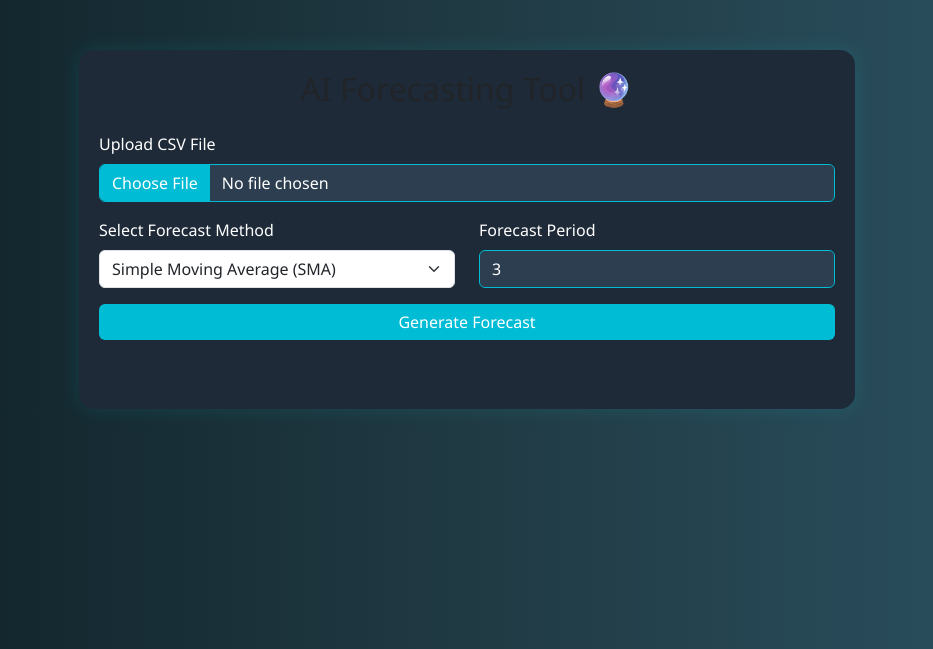
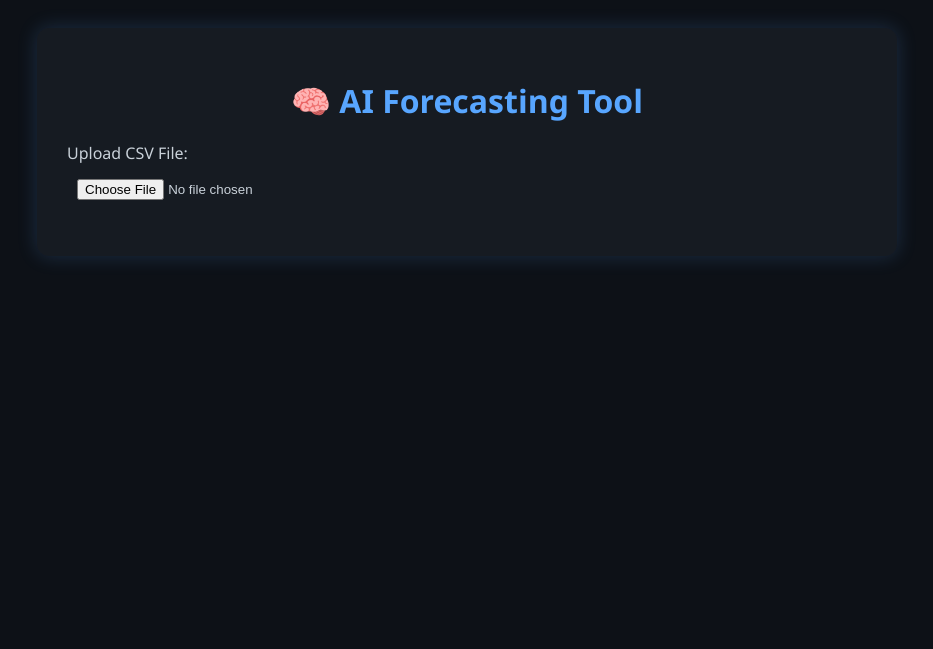
Before and after one commit to Abhishekk-sj/forecasting-backend, a Flask app: page / in a window 1280 px wide. Shown: the top 649 px of the page, without its empty margins (173-1106 px from the left). Run offline with Flask 2, Linux system fonts and the light colour scheme.

Commit message:
Update index.html

```diff
--- a/templates/index.html
+++ b/templates/index.html
@@ -1,171 +1,197 @@
 <!DOCTYPE html>
 <html lang="en">
 <head>
-  <meta charset="UTF-8" />
-  <meta name="viewport" content="width=device-width, initial-scale=1.0"/>
+    <meta charset="UTF-8">
     <title>AI Forecasting Tool</title>
-  <link href="https://cdn.jsdelivr.net/npm/bootstrap@5.3.3/dist/css/bootstrap.min.css" rel="stylesheet"/>
+    <script src="https://cdn.jsdelivr.net/npm/chart.js"></script>
+    <script src="https://code.jquery.com/jquery-3.6.0.min.js"></script>
     <style>
         body {
-      background: linear-gradient(to right, #0f2027, #203a43, #2c5364);
-      color: white;
             font-family: 'Segoe UI', sans-serif;
+            background: #0d1117;
+            color: #c9d1d9;
+            padding: 20px;
         }
         .container {
             max-width: 800px;
-      margin-top: 50px;
+            margin: auto;
+            background: #161b22;
+            padding: 30px;
+            border-radius: 12px;
+            box-shadow: 0 0 20px #58a6ff33;
         }
-    .card {
-      background-color: #1e2a38;
-      border: none;
-      border-radius: 15px;
-      padding: 20px;
-      box-shadow: 0 0 20px rgba(0, 255, 255, 0.1);
+        h1 {
+            text-align: center;
+            margin-bottom: 20px;
+            color: #58a6ff;
         }
-    .btn-primary {
-      background-color: #00bcd4;
+        label {
+            margin-top: 15px;
+            display: block;
+        }
+        input, select, button {
+            width: 100%;
+            padding: 10px;
+            margin-top: 5px;
+            border-radius: 8px;
             border: none;
         }
-    .btn-primary:hover {
-      background-color: #0097a7;
+        button {
+            background: #238636;
+            color: white;
+            font-weight: bold;
+            cursor: pointer;
+            margin-top: 20px;
         }
-    .form-label, .form-control, select {
-      color: white;
+        button:hover {
+            background: #2ea043;
         }
-    .form-control, select {
-      background-color: #2c3e50;
-      border: 1px solid #00bcd4;
+        #forecast-chart {
+            margin-top: 40px;
         }
-    .form-control::file-selector-button {
-      background-color: #00bcd4;
-      color: white;
-      border: none;
+        .hidden {
+            display: none;
         }
-    .loading {
-      display: none;
-      font-size: 18px;
+        .error {
+            color: #ff6b6b;
+            margin-top: 10px;
+        }
+        .loader {
+            color: #58a6ff;
+            text-align: center;
         }
     </style>
 </head>
 <body>
 <div class="container">
-    <div class="card">
-      <h2 class="mb-4 text-center">AI Forecasting Tool 🔮</h2>
+    <h1>🧠 AI Forecasting Tool</h1>
+    <form id="forecast-form">
+        <label for="file">Upload CSV File:</label>
+        <input type="file" id="file" name="file" required accept=".csv">
 
-      <form id="upload-form">
-        <div class="mb-3">
-          <label for="csvFile" class="form-label">Upload CSV File</label>
-          <input type="file" class="form-control" id="csvFile" name="file" required />
+        <div id="column-selects" class="hidden">
+            <label for="date_col">Select Date Column:</label>
+            <select id="date_col" name="date_col" required></select>
+
+            <label for="value_col">Select Value Column:</label>
+            <select id="value_col" name="value_col" required></select>
+
+            <label for="method">Select Forecast Method:</label>
+            <select id="method" name="method">
+                <option value="sma">Simple Moving Average</option>
+                <option value="wma">Weighted Moving Average</option>
+            </select>
+
+            <label for="period">Forecast Period (e.g., 3):</label>
+            <input type="number" id="period" name="period" min="1" value="3">
+
+            <button type="submit">Generate Forecast</button>
         </div>
 
-        <div id="column-selectors" class="row mb-3" style="display:none;">
-          <div class="col">
-            <label for="dateCol" class="form-label">Select Date Column</label>
-            <select id="dateCol" name="date_col" class="form-select" required></select>
-          </div>
-          <div class="col">
-            <label for="valueCol" class="form-label">Select Value Column</label>
-            <select id="valueCol" name="value_col" class="form-select" required></select>
-          </div>
-        </div>
-
-        <div class="row mb-3">
-          <div class="col">
-            <label for="method" class="form-label">Select Forecast Method</label>
-            <select id="method" name="method" class="form-select">
-              <option value="sma">Simple Moving Average (SMA)</option>
-              <option value="wma">Weighted Moving Average (WMA)</option>
-            </select>
-          </div>
-          <div class="col">
-            <label for="period" class="form-label">Forecast Period</label>
-            <input type="number" class="form-control" id="period" name="period" value="3" min="1" required />
-          </div>
-        </div>
-
-        <button type="submit" class="btn btn-primary w-100">Generate Forecast</button>
-        <div class="text-center mt-3 loading" id="loading">⏳ Forecasting... Please wait...</div>
+        <p id="status" class="loader hidden">Fetching data...</p>
+        <p class="error" id="error-msg"></p>
     </form>
 
-      <hr />
-      <div id="resultArea" style="display: none;">
-        <h5>📈 Forecast Result:</h5>
-        <ul id="forecastResult" class="list-group list-group-flush"></ul>
-      </div>
-
-      <div id="errorArea" class="mt-3 text-danger"></div>
-    </div>
+    <canvas id="forecast-chart" class="hidden"></canvas>
 </div>
 
 <script>
-    const form = document.getElementById('upload-form');
-    const csvInput = document.getElementById('csvFile');
-    const dateColSelect = document.getElementById('dateCol');
-    const valueColSelect = document.getElementById('valueCol');
-    const selectorsDiv = document.getElementById('column-selectors');
-    const resultArea = document.getElementById('resultArea');
-    const forecastList = document.getElementById('forecastResult');
-    const errorArea = document.getElementById('errorArea');
-    const loading = document.getElementById('loading');
+    let csvHeaders = [];
 
-    // Step 1: Detect columns after CSV upload
-    csvInput.addEventListener('change', async () => {
-      const file = csvInput.files[0];
+    document.getElementById('file').addEventListener('change', function () {
+        const file = this.files[0];
         if (!file) return;
 
         const reader = new FileReader();
         reader.onload = function (e) {
             const text = e.target.result;
-        const firstLine = text.split('\n')[0];
-        const headers = firstLine.split(',');
+            const rows = text.trim().split('\n');
+            csvHeaders = rows[0].split(',');
 
-        dateColSelect.innerHTML = '';
-        valueColSelect.innerHTML = '';
-
-        headers.forEach(h => {
-          const option = `<option value="${h.trim()}">${h.trim()}</option>`;
-          dateColSelect.innerHTML += option;
-          valueColSelect.innerHTML += option;
+            const dateSelect = document.getElementById('date_col');
+            const valueSelect = document.getElementById('value_col');
+            dateSelect.innerHTML = '';
+            valueSelect.innerHTML = '';
+            csvHeaders.forEach(col => {
+                dateSelect.innerHTML += `<option value="${col}">${col}</option>`;
+                valueSelect.innerHTML += `<option value="${col}">${col}</option>`;
             });
 
-        selectorsDiv.style.display = 'flex';
+            document.getElementById('column-selects').classList.remove('hidden');
+            document.getElementById('error-msg').textContent = '';
         };
         reader.readAsText(file);
     });
 
-    // Step 2: Handle form submission
-    form.addEventListener('submit', async (e) => {
+    $('#forecast-form').on('submit', function (e) {
         e.preventDefault();
-      loading.style.display = 'block';
-      resultArea.style.display = 'none';
-      errorArea.innerText = '';
-      forecastList.innerHTML = '';
 
-      const formData = new FormData(form);
-      try {
-        const response = await fetch('/forecast', {
+        const file = $('#file')[0].files[0];
+        if (!file) return;
+
+        const formData = new FormData();
+        formData.append('file', file);
+        formData.append('date_col', $('#date_col').val());
+        formData.append('value_col', $('#value_col').val());
+        formData.append('method', $('#method').val());
+        formData.append('period', $('#period').val());
+
+        $('#status').removeClass('hidden');
+        $('#error-msg').text('');
+        $('#forecast-chart').addClass('hidden');
+
+        $.ajax({
+            url: '/forecast',
             method: 'POST',
-          body: formData
-        });
-        const data = await response.json();
-        loading.style.display = 'none';
-
-        if (data.error) {
-          errorArea.innerText = data.error;
-        } else {
-          resultArea.style.display = 'block';
-          data.forecast.forEach(row => {
-            const li = document.createElement('li');
-            li.classList.add('list-group-item', 'bg-dark', 'text-light');
-            li.innerText = `📅 ${row.Date}: ${row.Forecast.toFixed(2)}`;
-            forecastList.appendChild(li);
-          });
-        }
-      } catch (err) {
-        loading.style.display = 'none';
-        errorArea.innerText = 'Error fetching forecast.';
+            data: formData,
+            processData: false,
+            contentType: false,
+            success: function (res) {
+                $('#status').addClass('hidden');
+                renderChart(res.forecast);
+            },
+            error: function (xhr) {
+                $('#status').addClass('hidden');
+                $('#error-msg').text(xhr.responseJSON?.error || 'Something went wrong!');
             }
         });
+    });
+
+    let chart;
+    function renderChart(data) {
+        const labels = data.map(row => row.Date);
+        const values = data.map(row => row.Forecast);
+
+        const ctx = document.getElementById('forecast-chart').getContext('2d');
+        if (chart) chart.destroy();
+
+        chart = new Chart(ctx, {
+            type: 'line',
+            data: {
+                labels,
+                datasets: [{
+                    label: 'Forecasted Value',
+                    data: values,
+                    borderColor: '#58a6ff',
+                    backgroundColor: 'rgba(88,166,255,0.2)',
+                    tension: 0.3,
+                    fill: true,
+                }]
+            },
+            options: {
+                responsive: true,
+                plugins: {
+                    legend: { labels: { color: '#c9d1d9' } },
+                },
+                scales: {
+                    x: { ticks: { color: '#c9d1d9' } },
+                    y: { ticks: { color: '#c9d1d9' } },
+                }
+            }
+        });
+
+        $('#forecast-chart').removeClass('hidden');
+    }
 </script>
 </body>
 </html>
```
Lines whose indentation alone changed are shown as unchanged.
